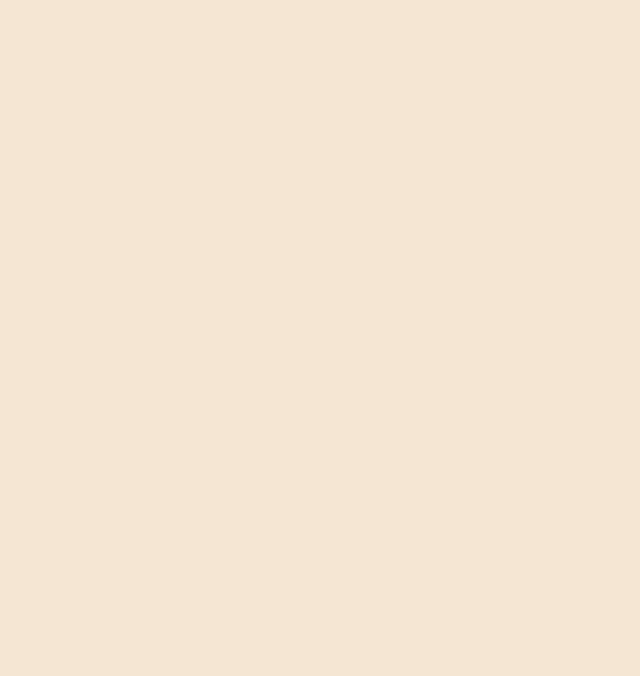
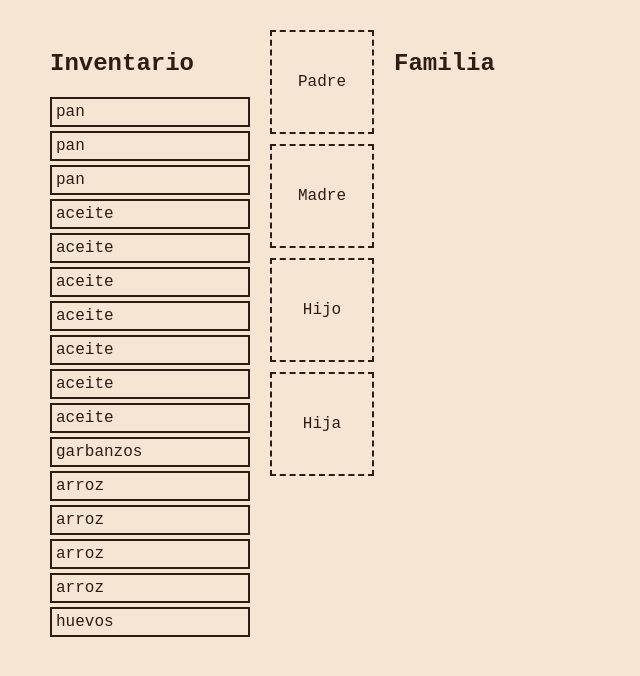
Before and after one commit to delatorreAI/PromptsEdu, a plain HTML site: page sobrevivir-racionamiento/index.html in a window 1280 px wide. Shown: the whole page, without its empty margins (0-640 px from the left). Drawn offline with Linux system fonts and the light colour scheme.

Commit message:
Add inventory sidebars and drag-drop UI

```diff
--- a/sobrevivir-racionamiento/css/main.css
+++ b/sobrevivir-racionamiento/css/main.css
@@ -10,6 +10,31 @@ body {
     width: 100%;
     min-height: var(--alto-minimo);
     margin: 0 auto;
-    display: grid;
-    grid-template-columns: 1fr;
+    display: flex;
 }
+
+.sidebar {
+    width: 200px;
+    padding: 10px;
+}
+
+.inventory-items .alimento {
+    border: 1px solid var(--tinta-negra);
+    padding: 4px;
+    margin-bottom: 4px;
+    cursor: grab;
+}
+
+.alimento.dragging {
+    opacity: 0.5;
+}
+
+.plate-drop {
+    width: 100px;
+    height: 100px;
+    border: 2px dashed var(--tinta-negra);
+    display: flex;
+    align-items: center;
+    justify-content: center;
+    margin: 10px;
+}
--- a/sobrevivir-racionamiento/css/vintage-1942.css
+++ b/sobrevivir-racionamiento/css/vintage-1942.css
@@ -38,3 +38,12 @@
 .boton-1942:hover {
     transform: translateY(-2px);
 }
+
+.inventory-items .alimento {
+    background: var(--papel-viejo);
+    border: 2px solid var(--tinta-negra);
+}
+
+.plate-drop {
+    background: rgba(245, 230, 211, 0.5);
+}
--- a/sobrevivir-racionamiento/index.html
+++ b/sobrevivir-racionamiento/index.html
@@ -15,7 +15,26 @@
     <meta name="keywords" content="franquismo, educación, historia, memoria histórica">
 </head>
 <body>
-    <div id="game-container"></div>
+    <div id="game-container">
+        <aside id="inventory-sidebar" class="sidebar left">
+            <h2>Inventario</h2>
+            <div id="inventory-items" class="inventory-items"></div>
+        </aside>
+
+        <main id="main-area">
+            <div id="plate-area" class="plates">
+                <div class="plate-drop" data-miembro="padre">Padre</div>
+                <div class="plate-drop" data-miembro="madre">Madre</div>
+                <div class="plate-drop" data-miembro="hijo">Hijo</div>
+                <div class="plate-drop" data-miembro="hija">Hija</div>
+            </div>
+        </main>
+
+        <aside id="family-sidebar" class="sidebar right">
+            <h2>Familia</h2>
+            <div id="family-status"></div>
+        </aside>
+    </div>
 
     <!-- Scripts -->
     <script src="js/historical-data.js"></script>
--- a/sobrevivir-racionamiento/js/ui-controller.js
+++ b/sobrevivir-racionamiento/js/ui-controller.js
@@ -25,4 +25,53 @@ function adaptInterface() {
     }
 }
 
-window.addEventListener('load', adaptInterface);
+function renderInventory() {
+    const cont = document.getElementById('inventory-items');
+    if (!cont) return;
+    cont.innerHTML = '';
+    Object.entries(gameState.resources.comida).forEach(([tipo, cantidad]) => {
+        for (let i = 0; i < cantidad; i++) {
+            const item = document.createElement('div');
+            item.className = 'alimento';
+            item.textContent = tipo;
+            item.draggable = true;
+            item.dataset.tipo = tipo;
+            item.addEventListener('dragstart', onDragStart);
+            item.addEventListener('dragend', onDragEnd);
+            cont.appendChild(item);
+        }
+    });
+}
+
+function onDragStart(e) {
+    e.dataTransfer.setData('text/plain', e.target.dataset.tipo);
+    e.target.classList.add('dragging');
+}
+
+function onDragEnd(e) {
+    e.target.classList.remove('dragging');
+}
+
+function onDragOver(e) {
+    e.preventDefault();
+}
+
+function onDrop(e) {
+    e.preventDefault();
+    const tipo = e.dataTransfer.getData('text/plain');
+    const plate = e.currentTarget;
+    const comida = document.createElement('div');
+    comida.textContent = tipo;
+    plate.appendChild(comida);
+    const dragging = document.querySelector('.alimento.dragging');
+    if (dragging && dragging.parentElement) dragging.remove();
+}
+
+window.addEventListener('load', () => {
+    adaptInterface();
+    renderInventory();
+    document.querySelectorAll('.plate-drop').forEach(p => {
+        p.addEventListener('dragover', onDragOver);
+        p.addEventListener('drop', onDrop);
+    });
+});
```
